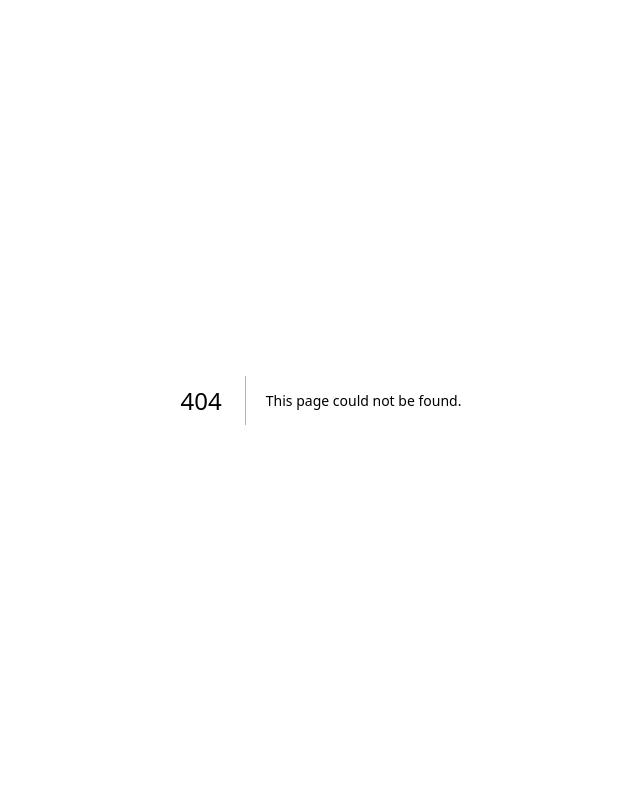
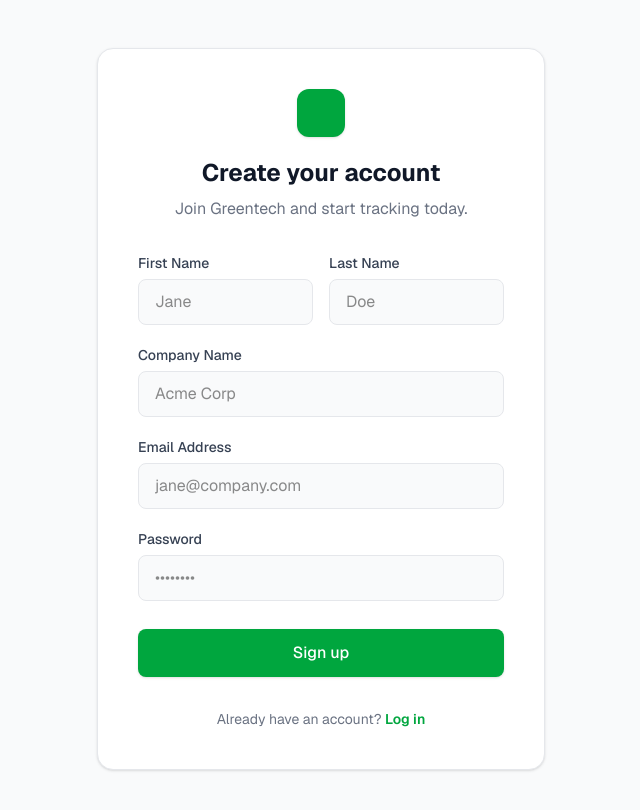
Before and after one commit to Solverdeck-Org/greentech, a Next.js app: page /signup in a window 1280 px wide. Before the commit this address had no page. Shown: the top 810 px of the page, without its empty margins (319-959 px from the left). Built offline with nearby package versions, Linux system fonts and the light colour scheme.

Commit message:
Create login and signup UI

```diff
--- /dev/null
+++ b/src/app/login/page.tsx
@@ -0,0 +1,42 @@
+import Link from 'next/link';
+import React from 'react';
+
+export default function LoginPage() {
+  return (
+    <div className="min-h-screen flex items-center justify-center bg-gray-50 px-6 py-12 font-sans">
+      <div className="max-w-md w-full bg-white rounded-2xl shadow-sm border border-gray-200 p-8 md:p-10">
+        <div className="text-center mb-8">
+          <div className="w-12 h-12 bg-green-600 rounded-xl mx-auto mb-5 shadow-sm"></div>
+          <h1 className="text-2xl font-bold text-gray-900">Welcome back</h1>
+          <p className="text-gray-500 mt-2">Log in to your Greentech dashboard.</p>
+        </div>
+
+        <form className="space-y-5">
+          <div>
+            <label htmlFor="email" className="block text-sm font-medium text-gray-700 mb-1.5">Email Address</label>
+            <input type="email" id="email" name="email" className="w-full px-4 py-2.5 bg-gray-50 border border-gray-200 rounded-lg focus:bg-white focus:ring-2 focus:ring-green-600 focus:border-transparent outline-none transition-all" placeholder="you@company.com" required />
+          </div>
+
+          <div>
+            <div className="flex items-center justify-between mb-1.5">
+              <label htmlFor="password" className="block text-sm font-medium text-gray-700">Password</label>
+              <a href="#" className="text-sm text-green-600 hover:text-green-700 font-medium transition-colors">Forgot password?</a>
+            </div>
+            <input type="password" id="password" name="password" className="w-full px-4 py-2.5 bg-gray-50 border border-gray-200 rounded-lg focus:bg-white focus:ring-2 focus:ring-green-600 focus:border-transparent outline-none transition-all" placeholder="••••••••" required />
+          </div>
+
+          <button type="submit" className="w-full py-3 px-4 mt-2 bg-green-600 text-white rounded-lg font-medium hover:bg-green-700 transition-colors shadow-sm">
+            Sign in
+          </button>
+        </form>
+
+        <p className="text-center text-sm text-gray-500 mt-8">
+          Don't have an account?{' '}
+          <Link href="/signup" className="text-green-600 font-semibold hover:text-green-700">
+            Sign up
+          </Link>
+        </p>
+      </div>
+    </div>
+  );
+}
--- /dev/null
+++ b/src/app/signup/page.tsx
@@ -0,0 +1,55 @@
+import Link from 'next/link';
+import React from 'react';
+
+export default function SignUpPage() {
+  return (
+    <div className="min-h-screen flex items-center justify-center bg-gray-50 px-6 py-12 font-sans">
+      <div className="max-w-md w-full bg-white rounded-2xl shadow-sm border border-gray-200 p-8 md:p-10">
+        <div className="text-center mb-8">
+          <div className="w-12 h-12 bg-green-600 rounded-xl mx-auto mb-5 shadow-sm"></div>
+          <h1 className="text-2xl font-bold text-gray-900">Create your account</h1>
+          <p className="text-gray-500 mt-2">Join Greentech and start tracking today.</p>
+        </div>
+
+        <form className="space-y-5">
+          <div className="grid grid-cols-2 gap-4">
+            <div>
+              <label htmlFor="firstName" className="block text-sm font-medium text-gray-700 mb-1.5">First Name</label>
+              <input type="text" id="firstName" name="firstName" className="w-full px-4 py-2.5 bg-gray-50 border border-gray-200 rounded-lg focus:bg-white focus:ring-2 focus:ring-green-600 focus:border-transparent outline-none transition-all" placeholder="Jane" required />
+            </div>
+            <div>
+              <label htmlFor="lastName" className="block text-sm font-medium text-gray-700 mb-1.5">Last Name</label>
+              <input type="text" id="lastName" name="lastName" className="w-full px-4 py-2.5 bg-gray-50 border border-gray-200 rounded-lg focus:bg-white focus:ring-2 focus:ring-green-600 focus:border-transparent outline-none transition-all" placeholder="Doe" required />
+            </div>
+          </div>
+
+          <div>
+            <label htmlFor="companyName" className="block text-sm font-medium text-gray-700 mb-1.5">Company Name</label>
+            <input type="text" id="companyName" name="companyName" className="w-full px-4 py-2.5 bg-gray-50 border border-gray-200 rounded-lg focus:bg-white focus:ring-2 focus:ring-green-600 focus:border-transparent outline-none transition-all" placeholder="Acme Corp" required />
+          </div>
+
+          <div>
+            <label htmlFor="email" className="block text-sm font-medium text-gray-700 mb-1.5">Email Address</label>
+            <input type="email" id="email" name="email" className="w-full px-4 py-2.5 bg-gray-50 border border-gray-200 rounded-lg focus:bg-white focus:ring-2 focus:ring-green-600 focus:border-transparent outline-none transition-all" placeholder="jane@company.com" required />
+          </div>
+
+          <div>
+            <label htmlFor="password" className="block text-sm font-medium text-gray-700 mb-1.5">Password</label>
+            <input type="password" id="password" name="password" className="w-full px-4 py-2.5 bg-gray-50 border border-gray-200 rounded-lg focus:bg-white focus:ring-2 focus:ring-green-600 focus:border-transparent outline-none transition-all" placeholder="••••••••" required />
+          </div>
+
+          <button type="submit" className="w-full py-3 px-4 mt-2 bg-green-600 text-white rounded-lg font-medium hover:bg-green-700 transition-colors shadow-sm">
+            Sign up
+          </button>
+        </form>
+
+        <p className="text-center text-sm text-gray-500 mt-8">
+          Already have an account?{' '}
+          <Link href="/login" className="text-green-600 font-semibold hover:text-green-700">
+            Log in
+          </Link>
+        </p>
+      </div>
+    </div>
+  );
+}
```
